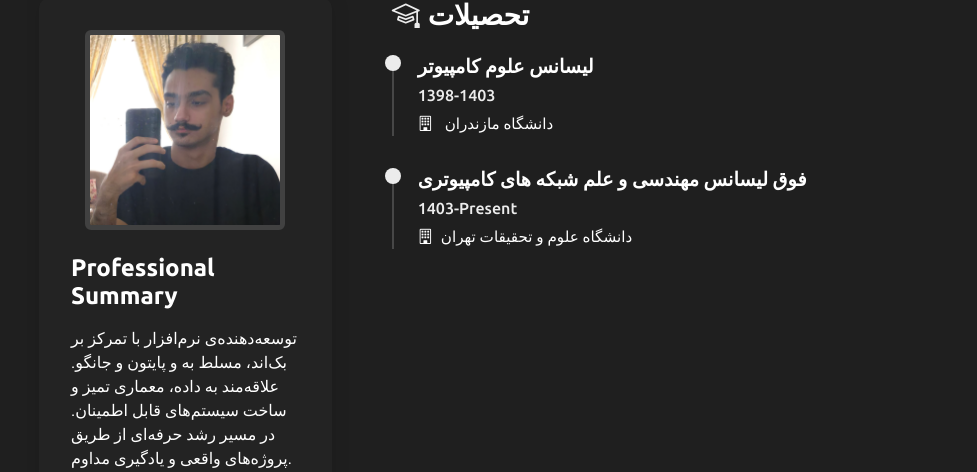
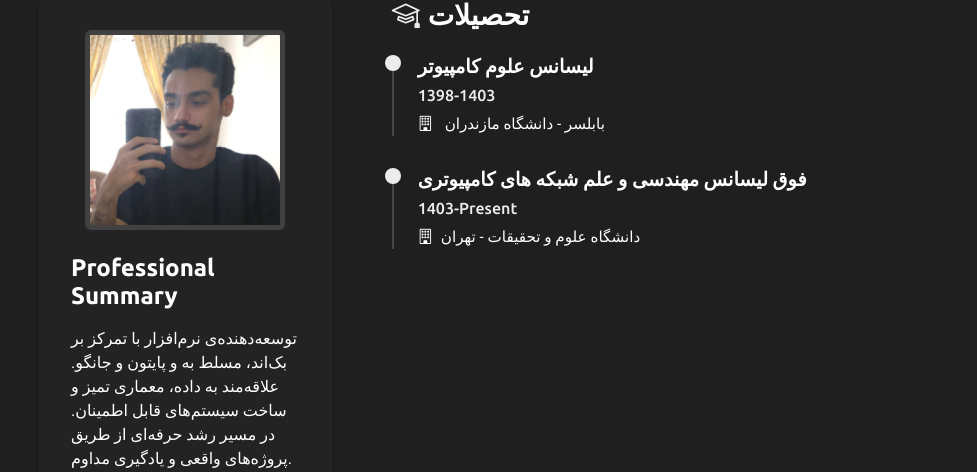
Before and after one commit to Aramesh-Aria/personal-Blog, a Flask app: page / in a window 1280 px wide. Shown: the part 1770-2242 px from the top of the page, without its empty margins (303-1280 px from the left). Run offline with Flask 3, Linux system fonts and the light colour scheme; some libraries are stand-ins or nearby versions.

Commit message:
add locations for university in education section

```diff
--- a/templates/index.html
+++ b/templates/index.html
@@ -208,13 +208,13 @@
               <div class="resume-item">
                 <h4>لیسانس علوم کامپیوتر</h4>
                 <h5>1398-1403</h5>
-                <p class="company"><i class="bi bi-building"></i> دانشگاه مازندران</p>
+                <p class="company"><i class="bi bi-building"></i> بابلسر - دانشگاه مازندران</p>
               </div>
 
               <div class="resume-item">
                 <h4>فوق لیسانس مهندسی و علم شبکه های کامپیوتری</h4>
                 <h5>1403-Present</h5>
-                <p class="company"><i class="bi bi-building"></i>دانشگاه علوم و تحقیقات تهران</p>
+                <p class="company"><i class="bi bi-building"></i>دانشگاه علوم و تحقیقات - تهران</p>
               </div>
             </div>
 
```
